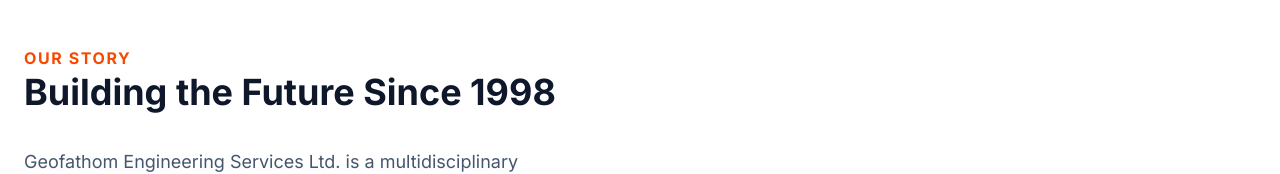
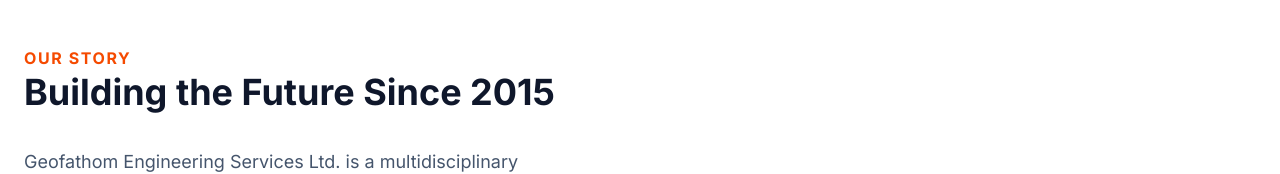
Before and after one commit to Bijansholay/BuildMaster-Construction, a React (Vite) app: page /about in a window 1280 px wide. Shown: the part 478-652 px from the top of the page. Built offline with nearby package versions, Linux system fonts and the light colour scheme.

Commit message:
fix: modify issue

```diff
--- a/src/pages/About.tsx
+++ b/src/pages/About.tsx
@@ -22,7 +22,7 @@
             <div className="space-y-4">
               <span className="text-orange-600 font-bold tracking-widest uppercase">Our Story</span>
               <h2 className="text-4xl font-bold text-slate-900 leading-tight">
-                Building the Future Since 1998
+                Building the Future Since 2015
               </h2>
             </div>
             <div className="space-y-6 text-slate-600 text-lg leading-relaxed">
```
